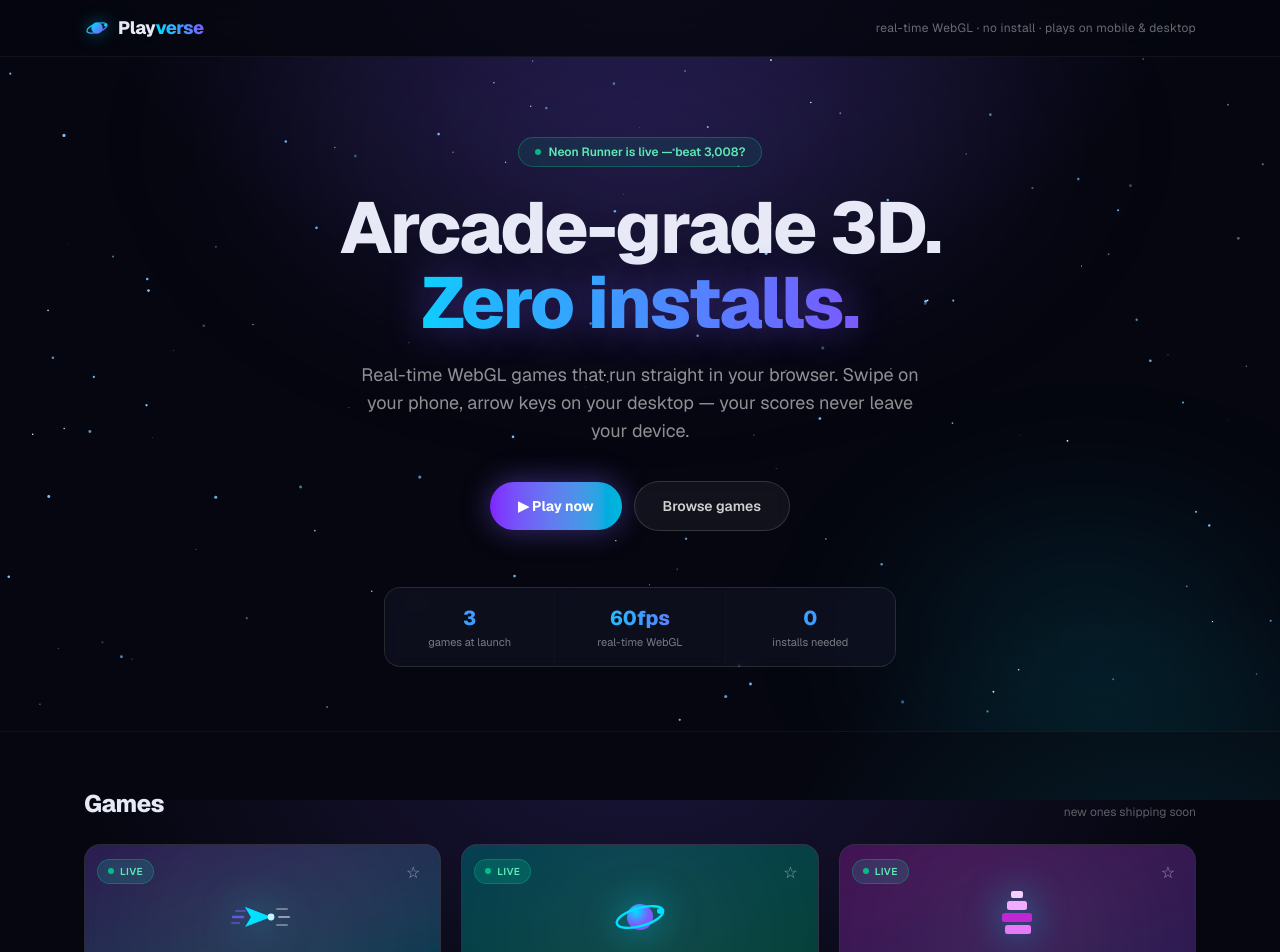
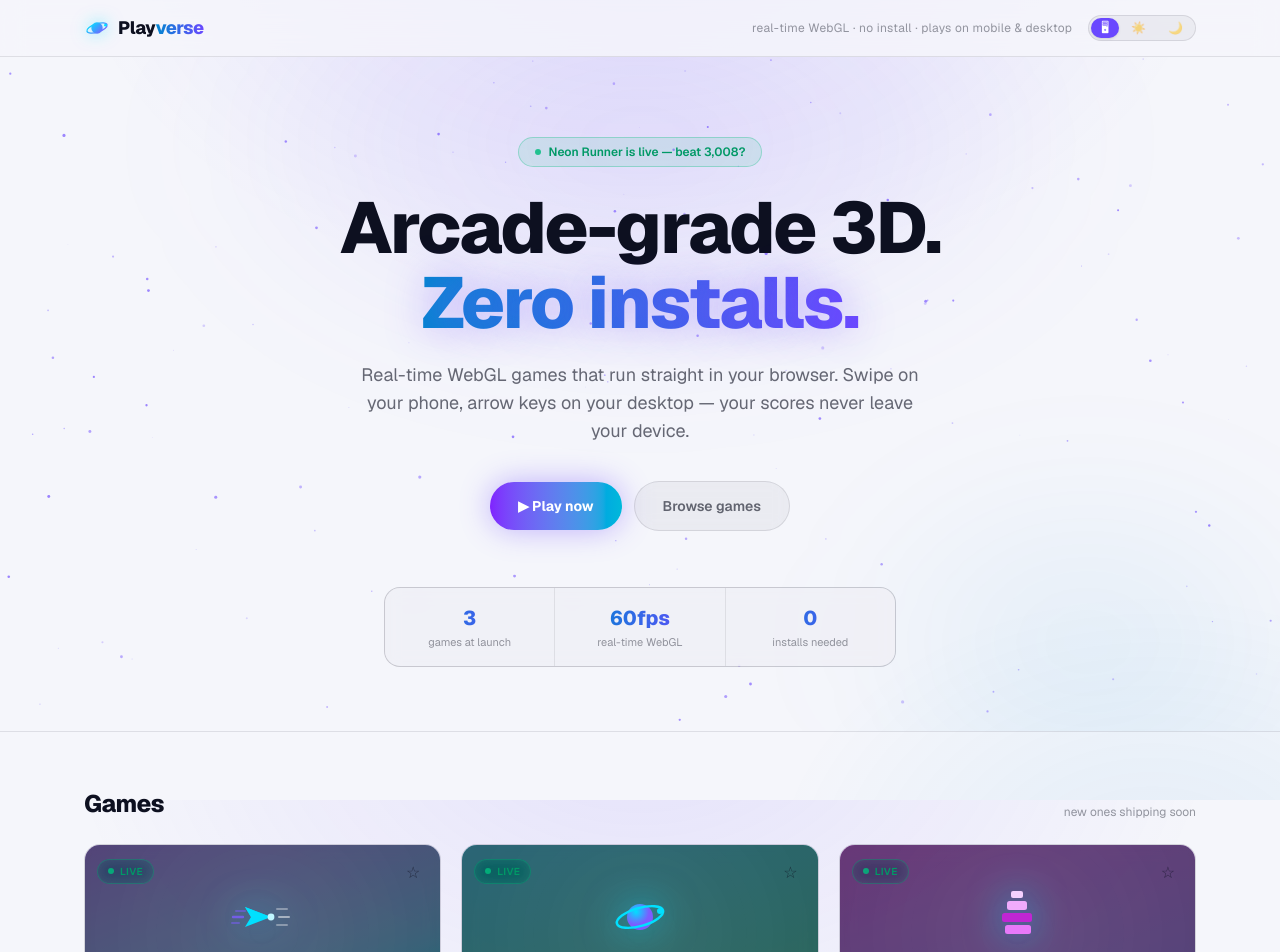
Before and after one commit to akayibrahim/playverse, a Next.js app: page / in a window 1280 px wide. Shown: the top 952 px of the page. Built offline with nearby package versions, Linux system fonts and the light colour scheme.

Commit message:
System/Light/Dark tema desteği: CSS değişkenleri, nav 3'lü seçici, anti-FOUC script, tema-duyarlı starfield

```diff
--- a/src/app/globals.css
+++ b/src/app/globals.css
@@ -1,17 +1,43 @@
 @import "tailwindcss";
 
+/* class tabanlı dark variant — varsayılan: system (JS class'ı belirler) */
+@custom-variant dark (&:where(.dark, .dark *));
+
+/* ---------- LIGHT (varsayılan) ---------- */
 :root {
+  --background: #f5f6fb;
+  --foreground: #0d1020;
+  --muted: rgba(13, 16, 32, 0.62);
+  --faint: rgba(13, 16, 32, 0.42);
+  --surface: rgba(13, 16, 32, 0.045);
+  --surface-border: rgba(13, 16, 32, 0.1);
+  --accent: #6a48ff;
+  --accent-2: #0087cf;
+  --glow-1: rgba(106, 72, 255, 0.12);
+  --glow-2: rgba(0, 135, 207, 0.08);
+}
+
+/* ---------- DARK ---------- */
+.dark {
   --background: #05060f;
   --foreground: #e7eaf6;
+  --muted: rgba(231, 234, 246, 0.6);
+  --faint: rgba(231, 234, 246, 0.35);
+  --surface: rgba(255, 255, 255, 0.05);
+  --surface-border: rgba(255, 255, 255, 0.1);
   --accent: #7c5cff;
   --accent-2: #00e0ff;
-  --surface: rgba(255, 255, 255, 0.05);
-  --surface-border: rgba(255, 255, 255, 0.1);
+  --glow-1: rgba(124, 92, 255, 0.18);
+  --glow-2: rgba(0, 224, 255, 0.1);
 }
 
 @theme inline {
   --color-background: var(--background);
   --color-foreground: var(--foreground);
+  --color-muted: var(--muted);
+  --color-faint: var(--faint);
+  --color-surface: var(--surface);
+  --color-surface-border: var(--surface-border);
   --color-accent: var(--accent);
   --color-accent-2: var(--accent-2);
   --font-sans: var(--font-geist-sans);
@@ -24,8 +50,8 @@ body {
   font-family: var(--font-sans), system-ui, sans-serif;
   /* subtle radial glow, mobile-first */
   background-image:
-    radial-gradient(60rem 40rem at 50% -10%, rgba(124, 92, 255, 0.18), transparent 60%),
-    radial-gradient(40rem 30rem at 90% 110%, rgba(0, 224, 255, 0.1), transparent 60%);
+    radial-gradient(60rem 40rem at 50% -10%, var(--glow-1), transparent 60%),
+    radial-gradient(40rem 30rem at 90% 110%, var(--glow-2), transparent 60%);
   background-attachment: fixed;
 }
 
@@ -39,7 +65,7 @@ body {
 
 .card:hover {
   transform: translateY(-3px);
-  border-color: rgba(124, 92, 255, 0.5);
+  border-color: var(--accent);
 }
 
 .neon-text {
--- a/src/app/layout.tsx
+++ b/src/app/layout.tsx
@@ -35,7 +35,15 @@ export default function RootLayout({ children }: LayoutProps<"/">) {
       lang="en"
       className={`${geistSans.variable} ${geistMono.variable} h-full antialiased`}
     >
-      <body className="min-h-full flex flex-col">{children}</body>
+      <body className="min-h-full flex flex-col">
+        {/* paint'ten önce tema uygula — flash yok */}
+        <script
+          dangerouslySetInnerHTML={{
+            __html: `(function(){try{var t=localStorage.getItem("playverse:theme")||"system";var d=t==="dark"||(t==="system"&&window.matchMedia("(prefers-color-scheme: dark)").matches);document.documentElement.classList.toggle("dark",d);}catch(e){}})();`,
+          }}
+        />
+        {children}
+      </body>
     </html>
   );
 }
--- a/src/app/page.tsx
+++ b/src/app/page.tsx
@@ -2,12 +2,13 @@ import Link from "next/link";
 import Image from "next/image";
 import { GameGrid } from "@/components/GameGrid";
 import Starfield from "@/components/Starfield";
+import { ThemeToggle } from "@/components/ThemeToggle";
 
 export default function Home() {
   return (
     <main className="relative flex-1">
       {/* Nav */}
-      <nav className="sticky top-0 z-20 backdrop-blur-md bg-[#05060f]/70 border-b border-white/5">
+      <nav className="sticky top-0 z-20 backdrop-blur-md bg-background/70 border-b border-surface-border">
         <div className="mx-auto max-w-6xl px-5 h-14 flex items-center justify-between">
           <Link href="/" className="flex items-center gap-2">
             <Image
@@ -21,29 +22,32 @@ export default function Home() {
               Play<span className="neon-text">verse</span>
             </span>
           </Link>
-          <span className="hidden sm:block text-xs text-white/40 tracking-wide">
-            real-time WebGL · no install · plays on mobile &amp; desktop
-          </span>
+          <div className="flex items-center gap-4">
+            <span className="hidden sm:block text-xs text-faint tracking-wide">
+              real-time WebGL · no install · plays on mobile &amp; desktop
+            </span>
+            <ThemeToggle />
+          </div>
         </div>
       </nav>
 
       {/* Hero */}
-      <section className="relative overflow-hidden border-b border-white/5">
+      <section className="relative overflow-hidden border-b border-surface-border">
         <Starfield />
         {/* nebula glow */}
         <div className="absolute inset-0 pointer-events-none">
-          <div className="absolute top-[-30%] left-1/2 -translate-x-1/2 w-[70rem] h-[36rem] rounded-full bg-[radial-gradient(ellipse_at_center,rgba(124,92,255,0.22),transparent_60%)] blur-3xl" />
-          <div className="absolute bottom-[-20%] right-[-10%] w-[40rem] h-[28rem] rounded-full bg-[radial-gradient(ellipse_at_center,rgba(0,224,255,0.12),transparent_60%)] blur-3xl" />
+          <div className="absolute top-[-30%] left-1/2 -translate-x-1/2 w-[70rem] h-[36rem] rounded-full bg-[radial-gradient(ellipse_at_center,var(--glow-1),transparent_60%)] blur-3xl" />
+          <div className="absolute bottom-[-20%] right-[-10%] w-[40rem] h-[28rem] rounded-full bg-[radial-gradient(ellipse_at_center,var(--glow-2),transparent_60%)] blur-3xl" />
         </div>
 
         <div className="relative mx-auto max-w-6xl px-5 pt-20 pb-16 text-center">
           <Link
             href="/games/runner"
-            className="inline-flex items-center gap-2 rounded-full border border-emerald-400/30
-              bg-emerald-400/10 px-4 py-1.5 text-xs font-semibold text-emerald-300
-              hover:bg-emerald-400/20 transition"
+            className="inline-flex items-center gap-2 rounded-full border border-emerald-500/30
+              bg-emerald-500/10 px-4 py-1.5 text-xs font-semibold text-emerald-600 dark:text-emerald-300
+              hover:bg-emerald-500/20 transition"
           >
-            <span className="h-1.5 w-1.5 rounded-full bg-emerald-400 animate-pulse" />
+            <span className="h-1.5 w-1.5 rounded-full bg-emerald-500 animate-pulse" />
             Neon Runner is live — beat 3,008?
           </Link>
 
@@ -55,7 +59,7 @@ export default function Home() {
             </span>
           </h1>
 
-          <p className="mt-5 text-base sm:text-lg text-white/55 max-w-xl mx-auto">
+          <p className="mt-5 text-base sm:text-lg text-muted max-w-xl mx-auto">
             Real-time WebGL games that run straight in your browser. Swipe on
             your phone, arrow keys on your desktop — your scores never leave
             your device.
@@ -74,24 +78,24 @@ export default function Home() {
             </Link>
             <a
               href="#games"
-              className="rounded-full px-7 py-3.5 font-semibold text-sm text-white/80
-                border border-white/15 bg-white/5 backdrop-blur-sm
-                hover:border-white/30 hover:text-white active:scale-95 transition"
+              className="rounded-full px-7 py-3.5 font-semibold text-sm text-muted
+                border border-surface-border bg-surface backdrop-blur-sm
+                hover:border-accent hover:text-foreground active:scale-95 transition"
             >
               Browse games
             </a>
           </div>
 
           {/* stat satırı */}
-          <div className="mt-14 mx-auto grid max-w-lg grid-cols-3 gap-px overflow-hidden rounded-2xl border border-white/10 bg-white/5 backdrop-blur-sm">
+          <div className="mt-14 mx-auto grid max-w-lg grid-cols-3 gap-px overflow-hidden rounded-2xl border border-surface-border bg-surface-border backdrop-blur-sm">
             {[
               ["3", "games at launch"],
               ["60fps", "real-time WebGL"],
               ["0", "installs needed"],
             ].map(([v, l]) => (
-              <div key={l} className="bg-[#0a0d1f]/60 px-4 py-4">
+              <div key={l} className="bg-background/80 px-4 py-4">
                 <div className="text-xl font-extrabold neon-text">{v}</div>
-                <div className="mt-0.5 text-[11px] text-white/45">{l}</div>
+                <div className="mt-0.5 text-[11px] text-faint">{l}</div>
               </div>
             ))}
           </div>
@@ -102,12 +106,12 @@ export default function Home() {
       <section id="games" className="mx-auto max-w-6xl px-5 pt-14 pb-24">
         <div className="flex items-end justify-between mb-6">
           <h2 className="text-2xl font-extrabold tracking-tight">Games</h2>
-          <span className="text-xs text-white/35">new ones shipping soon</span>
+          <span className="text-xs text-faint">new ones shipping soon</span>
         </div>
         <GameGrid />
       </section>
 
-      <footer className="border-t border-white/5 py-8 text-center text-xs text-white/30">
+      <footer className="border-t border-surface-border py-8 text-center text-xs text-faint">
         Playverse · scores stay on your device · v0.2
       </footer>
     </main>
--- a/src/components/GameGrid.tsx
+++ b/src/components/GameGrid.tsx
@@ -38,13 +38,13 @@ function StatusPill({ live }: { live: boolean }) {
         text-[10px] font-semibold uppercase tracking-wider backdrop-blur-sm
         ${
           live
-            ? "bg-emerald-400/15 text-emerald-300 border border-emerald-400/30"
-            : "bg-white/10 text-white/50 border border-white/10"
+            ? "bg-emerald-500/15 text-emerald-600 dark:text-emerald-300 border border-emerald-500/30"
+            : "bg-surface text-muted border border-surface-border"
         }`}
     >
       <span
         className={`h-1.5 w-1.5 rounded-full ${
-          live ? "bg-emerald-400 animate-pulse" : "bg-white/40"
+          live ? "bg-emerald-500 animate-pulse" : "bg-faint"
         }`}
       />
       {live ? "Live" : "Soon"}
@@ -110,18 +110,18 @@ export function GameGrid() {
               <h3 className="font-bold text-lg tracking-tight">
                 {game.title}
               </h3>
-              <p className="mt-1 text-sm text-white/50 leading-snug">
+              <p className="mt-1 text-sm text-muted leading-snug">
                 {game.tagline}
               </p>
               <div className="mt-4 flex items-center justify-between">
                 {live ? (
                   <>
                     {bestScores[game.slug] ? (
-                      <span className="text-xs font-semibold text-cyan-300">
+                      <span className="text-xs font-semibold text-accent-2">
                         🏆 {bestScores[game.slug].toLocaleString("en-US")}
                       </span>
                     ) : (
-                      <span className="text-xs text-white/35">
+                      <span className="text-xs text-faint">
                         No score yet
                       </span>
                     )}
@@ -135,7 +135,7 @@ export function GameGrid() {
                     </span>
                   </>
                 ) : (
-                  <span className="text-xs text-white/30">In the workshop…</span>
+                  <span className="text-xs text-faint">In the workshop…</span>
                 )}
               </div>
             </div>
--- a/src/components/Starfield.tsx
+++ b/src/components/Starfield.tsx
@@ -40,10 +40,14 @@ export default function Starfield() {
     }
 
     const t0 = performance.now();
+    let darkMode = document.documentElement.classList.contains("dark");
+
     function draw(now: number) {
       if (!ctx) return;
       const t = (now - t0) / 1000;
       ctx.clearRect(0, 0, w, h);
+      const bright = darkMode ? "#7cc7ff" : "#7c5cff";
+      const dim = darkMode ? "#ffffff" : "#9d8cff";
       for (const s of stars) {
         s.y += s.v;
         if (s.y > h + 2) {
@@ -51,8 +55,8 @@ export default function Starfield() {
           s.x = Math.random() * w;
         }
         const tw = 0.35 + 0.65 * Math.abs(Math.sin(t * 1.5 + s.ph));
-        ctx.globalAlpha = tw;
-        ctx.fillStyle = s.r > 1 ? "#7cc7ff" : "#ffffff";
+        ctx.globalAlpha = tw * (darkMode ? 1 : 0.75);
+        ctx.fillStyle = s.r > 1 ? bright : dim;
         ctx.beginPath();
         ctx.arc(s.x, s.y, s.r, 0, Math.PI * 2);
         ctx.fill();
@@ -61,12 +65,22 @@ export default function Starfield() {
       raf = requestAnimationFrame(draw);
     }
 
+    // tema değişimini yakala
+    const observer = new MutationObserver(() => {
+      darkMode = document.documentElement.classList.contains("dark");
+    });
+    observer.observe(document.documentElement, {
+      attributes: true,
+      attributeFilter: ["class"],
+    });
+
     resize();
     window.addEventListener("resize", resize);
     raf = requestAnimationFrame(draw);
     return () => {
       cancelAnimationFrame(raf);
       window.removeEventListener("resize", resize);
+      observer.disconnect();
     };
   }, []);
 
--- /dev/null
+++ b/src/components/ThemeToggle.tsx
@@ -0,0 +1,73 @@
+"use client";
+
+import { useEffect, useState } from "react";
+
+type Theme = "system" | "light" | "dark";
+const KEY = "playverse:theme";
+
+function apply(theme: Theme) {
+  const dark =
+    theme === "dark" ||
+    (theme === "system" &&
+      window.matchMedia("(prefers-color-scheme: dark)").matches);
+  document.documentElement.classList.toggle("dark", dark);
+  document.documentElement.dispatchEvent(new CustomEvent("pv-theme"));
+}
+
+/** 3'lü tema seçici — System / Light / Dark. Varsayılan: system. */
+export function ThemeToggle() {
+  const [theme, setTheme] = useState<Theme>("system");
+
+  useEffect(() => {
+    const saved = (localStorage.getItem(KEY) as Theme | null) ?? "system";
+    setTheme(saved);
+    apply(saved);
+    // system modundayken OS değişimini takip et
+    const mq = window.matchMedia("(prefers-color-scheme: dark)");
+    const onSystem = () => {
+      const current =
+        (localStorage.getItem(KEY) as Theme | null) ?? "system";
+      if (current === "system") apply("system");
+    };
+    mq.addEventListener("change", onSystem);
+    return () => mq.removeEventListener("change", onSystem);
+  }, []);
+
+  const options: { key: Theme; icon: string; label: string }[] = [
+    { key: "system", icon: "🖥", label: "System theme" },
+    { key: "light", icon: "☀️", label: "Light theme" },
+    { key: "dark", icon: "🌙", label: "Dark theme" },
+  ];
+
+  return (
+    <div
+      role="radiogroup"
+      aria-label="Theme"
+      className="flex items-center gap-0.5 rounded-full border border-surface-border bg-surface p-0.5"
+    >
+      {options.map((o) => (
+        <button
+          key={o.key}
+          type="button"
+          role="radio"
+          aria-checked={theme === o.key}
+          aria-label={o.label}
+          title={o.label}
+          onClick={() => {
+            setTheme(o.key);
+            localStorage.setItem(KEY, o.key);
+            apply(o.key);
+          }}
+          className={`rounded-full px-2.5 py-1 text-xs leading-none transition
+            ${
+              theme === o.key
+                ? "bg-accent text-white shadow-sm"
+                : "opacity-55 hover:opacity-100"
+            }`}
+        >
+          {o.icon}
+        </button>
+      ))}
+    </div>
+  );
+}
```
Also changed, not shown: src/components/StageCanvas.tsx (+8 -8 lines).
